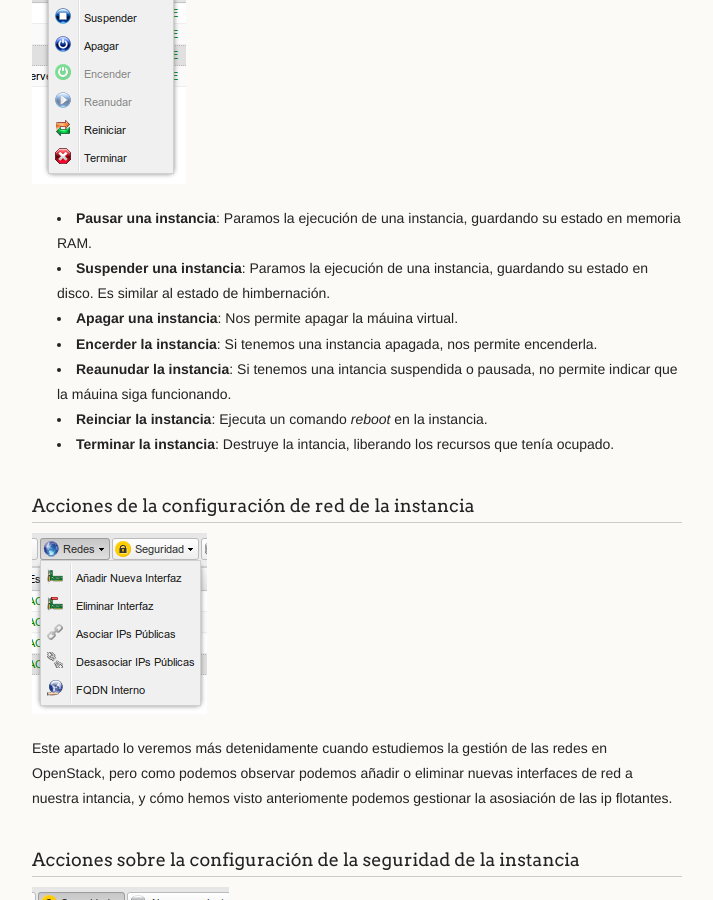
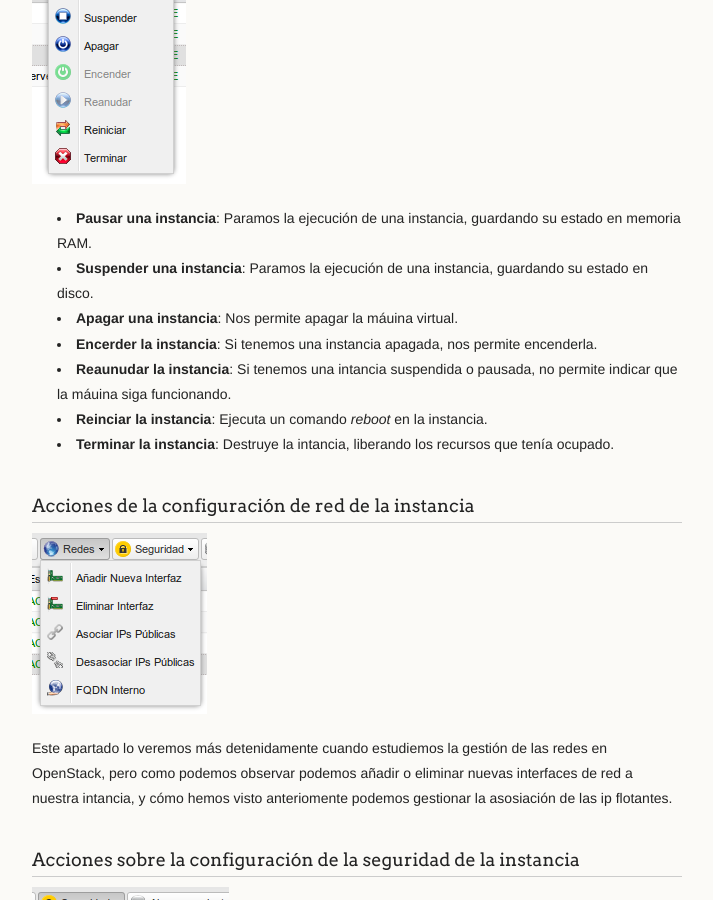
Before and after one commit to iesgn/cloud2, a Jekyll site: the page built from curso/u2/instancias2.md, in a window 1280 px wide and 900 px high, scrolled down 747 px. Shown: the whole window, without its empty margins (278-991 px from the left). Built offline with Jekyll 4.4.1, drawn with Linux system fonts in a browser that asks for light colours.

Commit message:
Unidad 2. instancias2.md

```diff
--- a/curso/u2/instancias2.md
+++ b/curso/u2/instancias2.md
@@ -14,7 +14,7 @@ Una vez que hemos creado la instancia podemos realizar las siguientes operacione
 ![acciones](img/acciones2.png)
 
 * **Pausar una instancia**: Paramos la ejecución de una instancia, guardando su estado en memoria RAM.
-* **Suspender una instancia**: Paramos la ejecución de una instancia, guardando su estado en disco. Es similar al estado de himbernación.
+* **Suspender una instancia**: Paramos la ejecución de una instancia, guardando su estado en disco.
 * **Apagar una instancia**: Nos permite apagar la máuina virtual.
 * **Encerder la instancia**: Si tenemos una instancia apagada, nos permite encenderla.
 * **Reaunudar la instancia**: Si tenemos una intancia suspendida o pausada, no permite indicar que la máuina siga funcionando.
```
